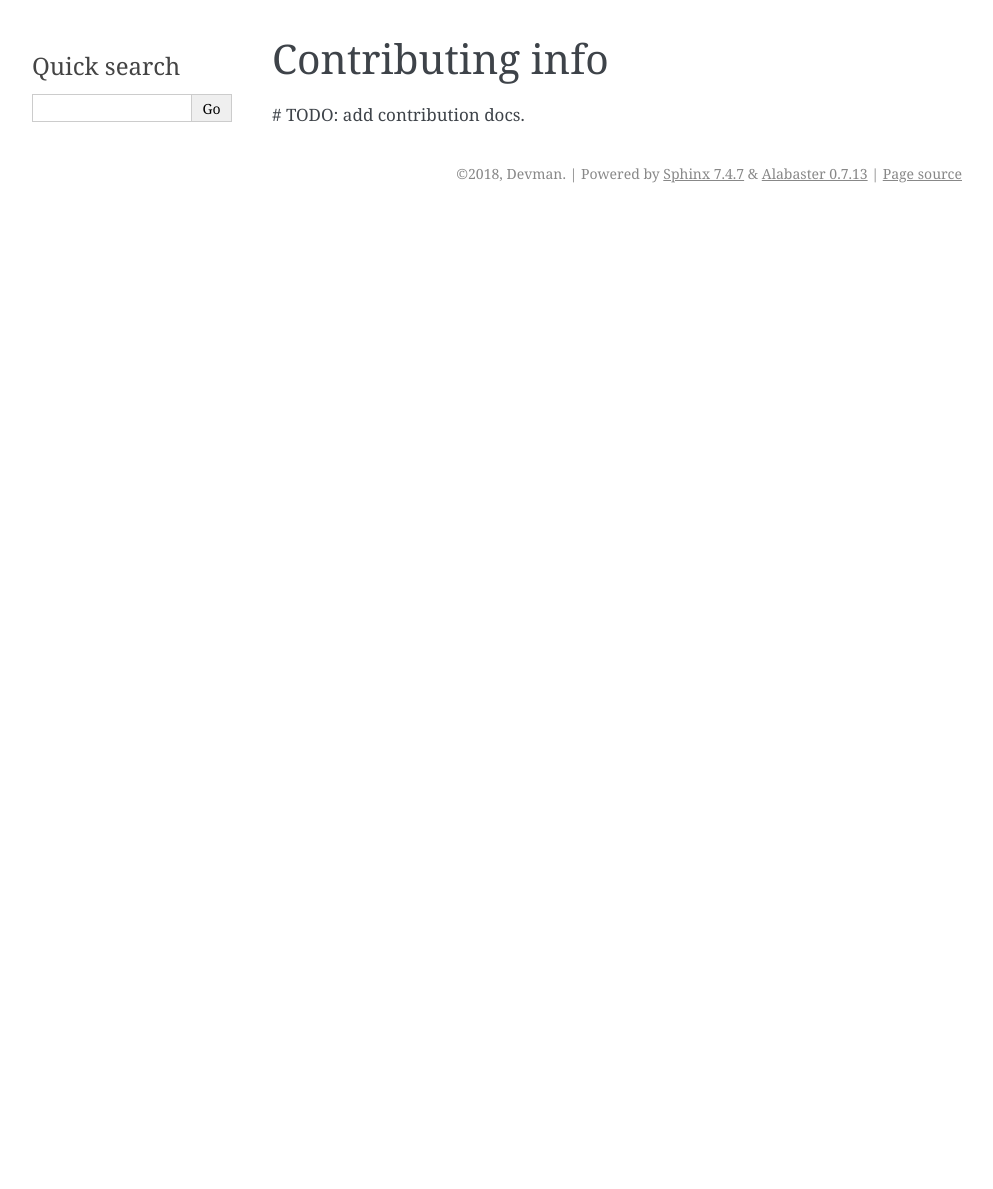
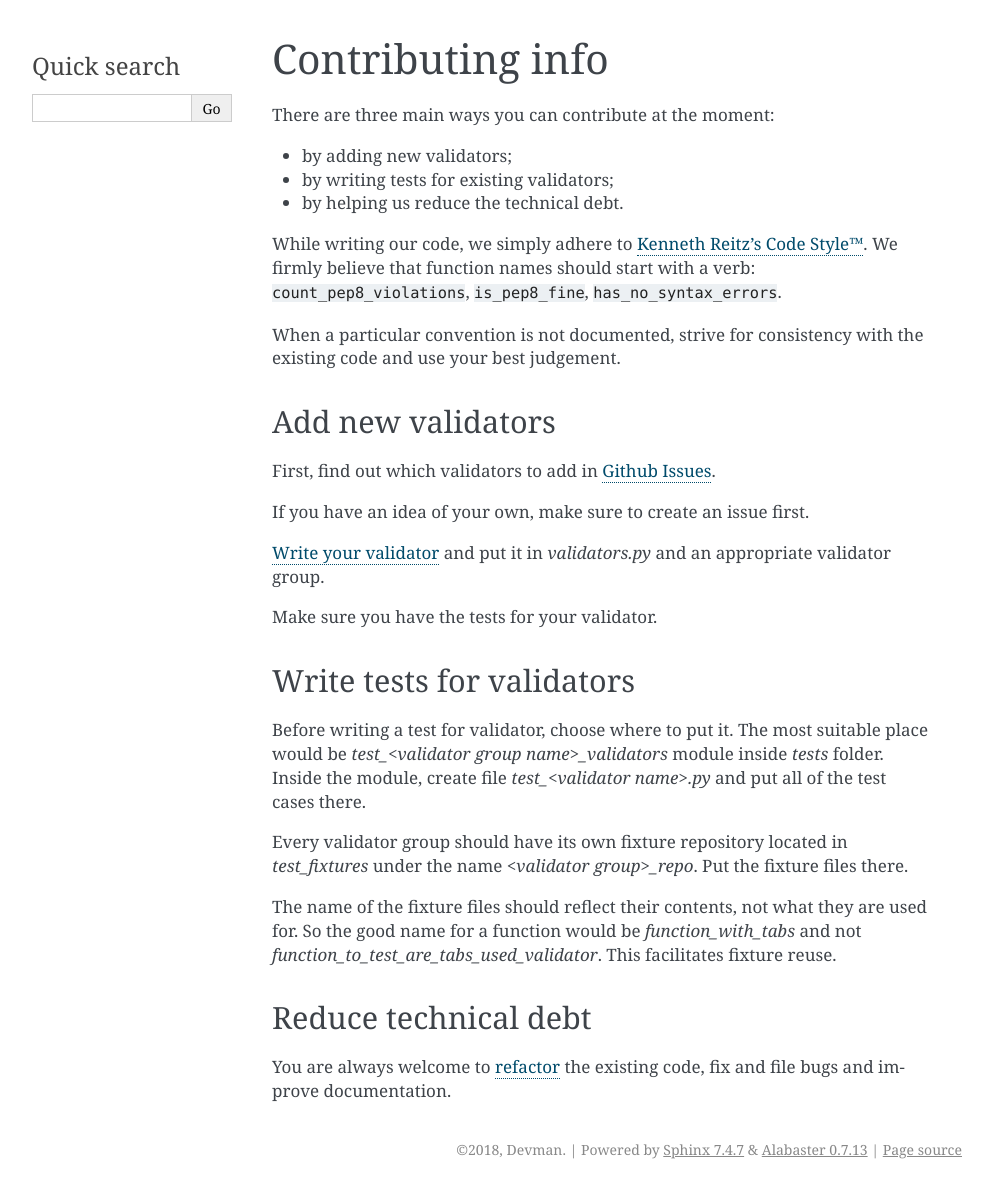
Before and after one commit to devmanorg/fiasko_bro, a Sphinx documentation site: the page built from docs/source/contributing.rst, in a window 1280 px wide. Shown: the whole page, without its empty margins (148-1141 px from the left). Built offline with Sphinx 7.4.7, drawn with Linux system fonts in a browser that asks for light colours; before the commit the page ends 900 px from its top, so only the background shows below that.

Commit message:
Add contributing guidelines

```diff
--- a/docs/source/contributing.rst
+++ b/docs/source/contributing.rst
@@ -1,4 +1,41 @@
 Contributing info
 =================
 
-# TODO: add contribution docs.
+There are three main ways you can contribute at the moment:
+
+- by adding new validators;
+- by writing tests for existing validators;
+- by helping us reduce the technical debt.
+
+While writing our code, we simply adhere to `Kenneth Reitz's Code Style™ <http://docs.python-requests.org/en/latest/dev/contributing/#kenneth-reitz-s-code-style>`_.
+We firmly believe that function names should start with a verb: ``count_pep8_violations``, ``is_pep8_fine``, ``has_no_syntax_errors``.
+
+When a particular convention is not documented, strive for consistency with the existing code and use your best judgement.
+
+Add new validators
+^^^^^^^^^^^^^^^^^^
+First, find out which validators to add in `Github Issues <https://github.com/devmanorg/fiasko_bro/issues?q=is%3Aissue+is%3Aopen+label%3Anew_validator>`_.
+
+If you have an idea of your own, make sure to create an issue first.
+
+`Write your validator <http://fiasko-bro.readthedocs.io/en/latest/advanced_usage.html#customize-validators>`_
+and put it in `validators.py` and an appropriate validator group.
+
+Make sure you have the tests for your validator.
+
+Write tests for validators
+^^^^^^^^^^^^^^^^^^^^^^^^^^
+
+Before writing a test for validator, choose where to put it. The most suitable place would be `test_<validator group name>_validators` module
+inside `tests` folder. Inside the module, create file `test_<validator name>.py` and put all of the test cases there.
+
+Every validator group should have its own fixture repository located in `test_fixtures` under the name `<validator group>_repo`. Put the fixture files there.
+
+The name of the fixture files should reflect their contents, not what they are used for.
+So the good name for a function would be `function_with_tabs` and not `function_to_test_are_tabs_used_validator`.
+This facilitates fixture reuse.
+
+Reduce technical debt
+^^^^^^^^^^^^^^^^^^^^^
+You are always welcome to `refactor <https://github.com/devmanorg/fiasko_bro/issues?q=is%3Aissue+is%3Aopen+label%3Atech_debt>`_
+the existing code, fix and file bugs and improve documentation.
```
